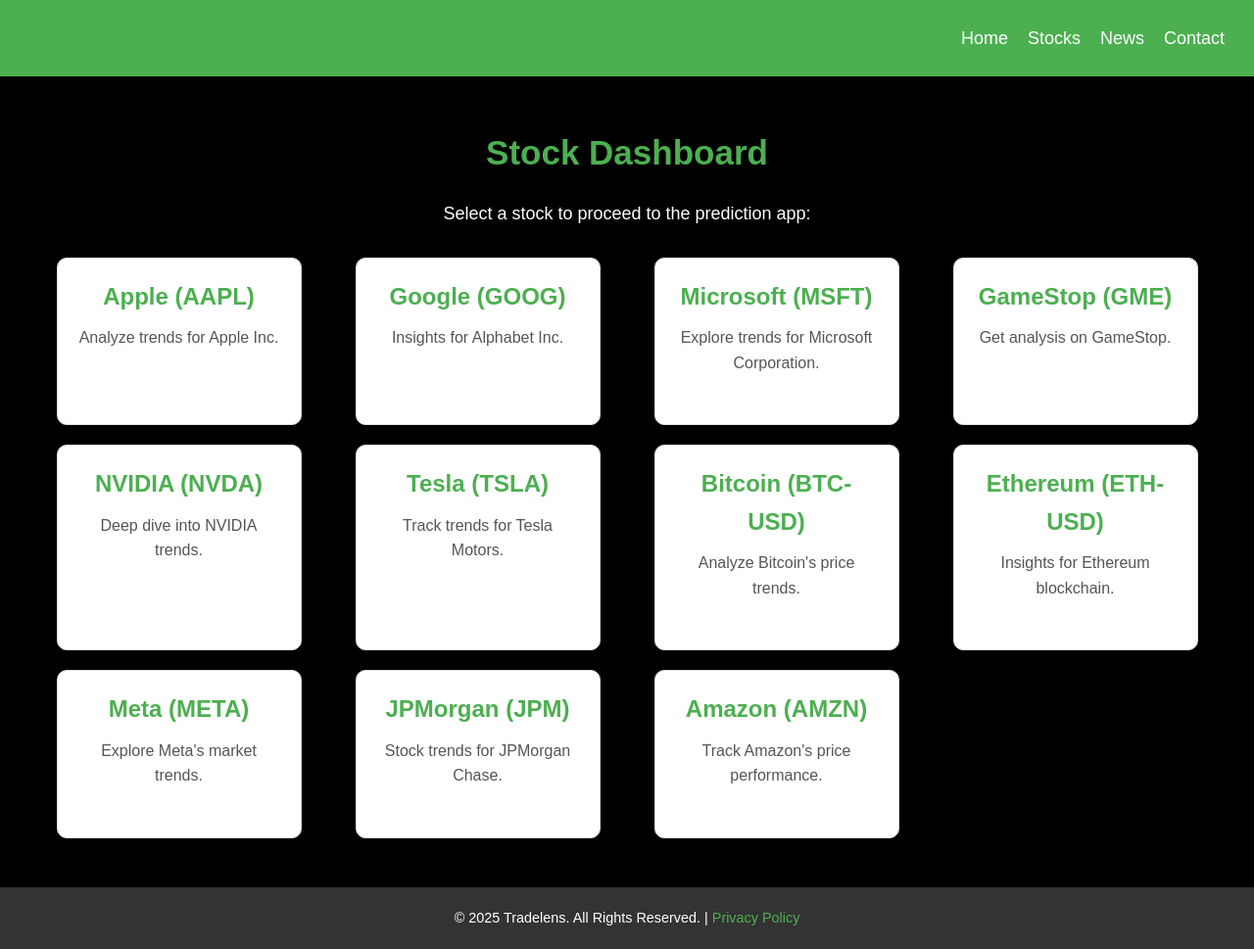
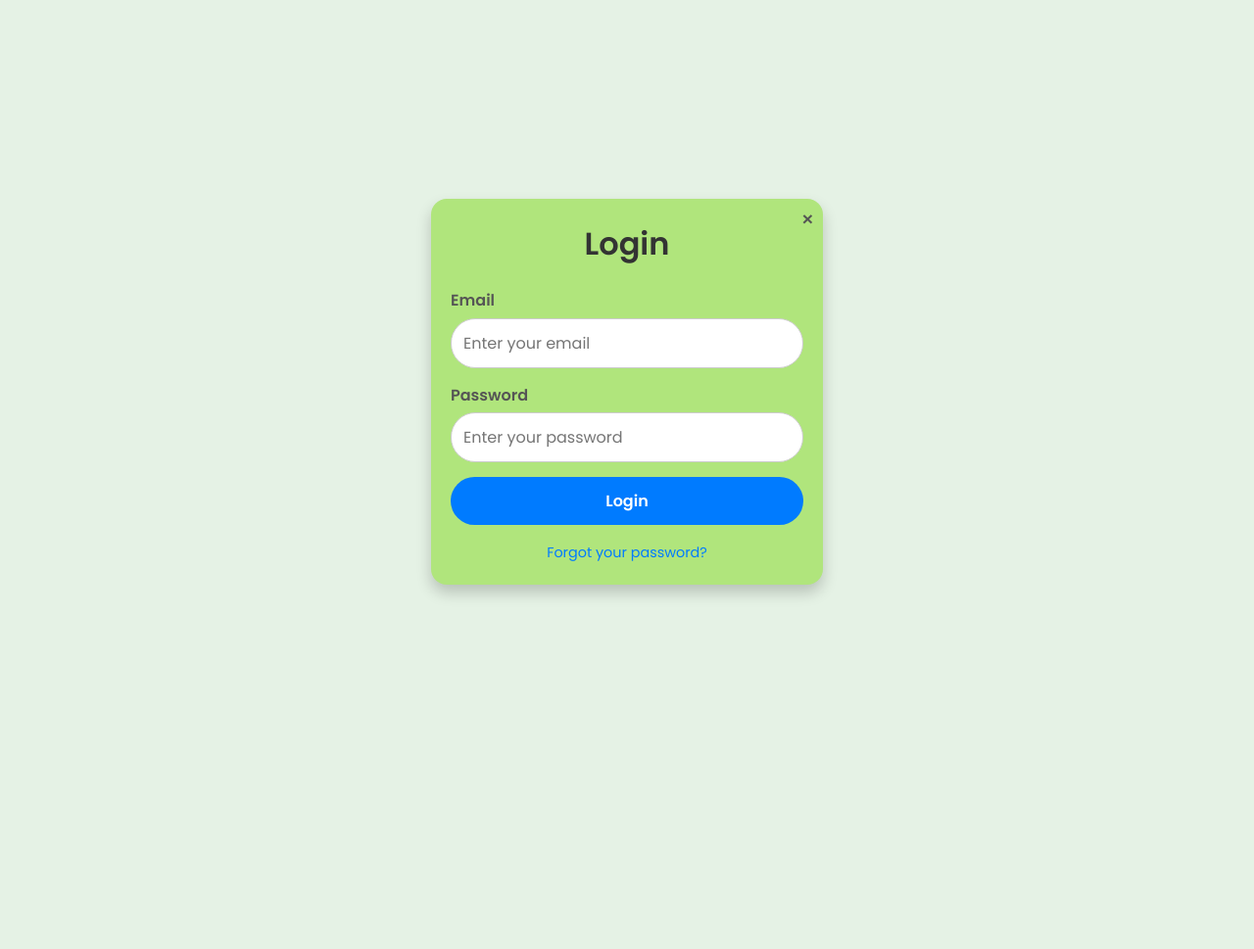
Before and after one commit to anishkax/TradeLens, a plain HTML site: page stocks.html in a window 1280 px wide. Shown: the whole page at 98% size. After the commit the page ends 800 px from the top, so only its background shows below. Drawn offline with Linux system fonts and the light colour scheme.

Commit message:
Initial commit

```diff
--- a/stocks.html
+++ b/stocks.html
@@ -1,10 +1,9 @@
 <!DOCTYPE html>
 <html lang="en">
-
 <head>
     <meta charset="UTF-8">
     <meta name="viewport" content="width=device-width, initial-scale=1.0">
-    <title>Tradelens - Stocks</title>
+    <title>Login Page</title>
     <link rel="stylesheet" href="styles.css">
     <style>
         * {
@@ -14,195 +13,137 @@
         }
 
         body {
-            font-family: Arial, sans-serif;
-            background-color: #000; /* Changed to black */
-            color: #fff; /* Text color changed to white for contrast */
+            font-family: 'Poppins', sans-serif;
+            display: flex;
+            justify-content: center;
+            align-items: center;
+            height: 100vh;
+            background-color: rgba(0, 128, 0, 0.1); /* Greenish transparent background */
         }
 
-        /* Navbar styles */
-        .navbar {
-            background-color: #4CAF50; /* Original green */
-            padding: 15px 30px;
-            display: flex;
-            justify-content: space-between;
-            align-items: center;
-            color: white;
+        .login-container {
+            position: relative;
+            width: 100%;
+            max-width: 400px;
+            background-color: #b0e57c; /* Light green color */
+            padding: 20px;
+            border-radius: 16px;
+            box-shadow: 0 8px 15px rgba(0, 0, 0, 0.2);
         }
 
-        .navbar-logo h1 {
-            font-size: 30px;
-            margin: 0;
-        }
-
-        .navbar-links {
-            list-style: none;
-            display: flex;
-            gap: 20px;
-        }
-
-        .navbar-links li {
-            font-size: 18px;
-        }
-
-        .navbar-links a {
-            color: white;
-            text-decoration: none;
+        .close-button {
+            position: absolute;
+            top: 10px;
+            right: 10px;
+            background-color: transparent;
+            border: none;
+            font-size: 1.2rem;
+            font-weight: bold;
+            color: #555;
+            cursor: pointer;
             transition: color 0.3s;
         }
 
-        .navbar-links a:hover {
+        .close-button:hover {
             color: #333;
         }
 
-        /* Stocks Section */
-        .stocks-section {
+        .login-container h1 {
             text-align: center;
-            padding: 50px 20px;
+            margin-bottom: 20px;
+            color: #333;
+            font-size: 2rem;
+            font-weight: 600;
         }
 
-        .stocks-section h3 {
-            font-size: 35px;
-            color: #4CAF50; /* Original green */
-            margin-bottom: 20px;
+        .form-group {
+            margin-bottom: 15px;
         }
 
-        .stocks-section p {
-            font-size: 18px;
-            color: #fff; /* White text for contrast */
-            margin-bottom: 30px;
+        .form-group label {
+            display: block;
+            margin-bottom: 5px;
+            font-weight: bold;
+            color: #555;
+            font-size: 1rem;
         }
 
-        /* Stock Cards */
-        .stock-grid {
-            display: grid;
-            grid-template-columns: repeat(auto-fill, minmax(250px, 1fr));
-            gap: 20px;
-            justify-items: center;
+        .form-group input {
+            width: 100%;
+            padding: 12px;
+            border: 1px solid #ccc;
+            border-radius: 25px;
+            font-size: 1rem;
+            font-family: 'Poppins', sans-serif;
+            transition: box-shadow 0.3s, border-color 0.3s;
         }
 
-        .stock-card {
-            background-color: #ffffff;
-            border: 1px solid #ddd;
-            border-radius: 10px;
-            box-shadow: 0 4px 8px rgba(0, 0, 0, 0.1);
-            width: 250px;
-            padding: 20px;
-            cursor: pointer;
-            transition: transform 0.3s, box-shadow 0.3s;
+        .form-group input:focus {
+            border-color: #007bff;
+            outline: none;
+            box-shadow: 0 0 8px rgba(0, 123, 255, 0.6);
         }
 
-        .stock-card:hover {
-            transform: translateY(-10px);
-            box-shadow: 0 6px 12px rgba(0, 0, 0, 0.2);
+        .login-button {
+            width: 100%;
+            padding: 12px;
+            background-color: #007bff;
+            border: none;
+            border-radius: 25px;
+            color: #fff;
+            font-size: 1rem;
+            font-weight: 600;
+            cursor: pointer;
+            font-family: 'Poppins', sans-serif;
+            transition: background-color 0.3s, transform 0.2s;
         }
 
-        .stock-card h4 {
-            font-size: 24px;
-            color: #4CAF50; /* Original green */
-            margin-bottom: 10px;
+        .login-button:hover {
+            background-color: #0056b3;
+            transform: scale(1.05);
         }
 
-        .stock-card p {
-            font-size: 16px;
-            color: #555;
+        .forgot-password {
+            text-align: center;
+            margin-top: 15px;
         }
 
-        /* Footer styles */
-        footer {
-            background-color: #333;
-            color: white;
-            text-align: center;
-            padding: 20px;
+        .forgot-password a {
+            color: #007bff;
+            text-decoration: none;
+            font-size: 0.9rem;
+            font-family: 'Poppins', sans-serif;
         }
 
-        footer a {
-            color: #4CAF50; /* Original green */
-            text-decoration: none;
-        }
-
-        footer a:hover {
+        .forgot-password a:hover {
             text-decoration: underline;
         }
     </style>
+    <link href="https://fonts.googleapis.com/css2?family=Poppins:wght@400;600&display=swap" rel="stylesheet">
 </head>
-
 <body>
-    <!-- Include Navbar -->
-    <nav class="navbar">
-        <div class="navbar-logo">
-            <h1>Tradelens</h1>
+    <div class="login-container">
+        <button class="close-button" onclick="closePage()">&times;</button>
+        <h1>Login</h1>
+        <form>
+            <div class="form-group">
+                <label for="email">Email</label>
+                <input type="email" id="email" name="email" placeholder="Enter your email" required>
+            </div>
+            <div class="form-group">
+                <label for="password">Password</label>
+                <input type="password" id="password" name="password" placeholder="Enter your password" required>
+            </div>
+            <button type="submit" class="login-button">Login</button>
+        </form>
+        <div class="forgot-password">
+            <a href="#">Forgot your password?</a>
         </div>
-        <ul class="navbar-links">
-            <li><a href="index.html">Home</a></li>
-            <li><a href="stocks.html">Stocks</a></li>
-            <li><a href="news.html">News</a></li>
-            <li><a href="contact.html">Contact</a></li>
-        </ul>
-    </nav>
-
-    <!-- Stock Selection Section -->
-    <section class="stocks-section">
-        <h3>Stock Dashboard</h3>
-        <p>Select a stock to proceed to the prediction app:</p>
-        <div class="stock-grid">
-            <div class="stock-card" onclick="redirectToApp('AAPL')">
-                <h4>Apple (AAPL)</h4>
-                <p>Analyze trends for Apple Inc.</p>
-            </div>
-            <div class="stock-card" onclick="redirectToApp('GOOG')">
-                <h4>Google (GOOG)</h4>
-                <p>Insights for Alphabet Inc.</p>
-            </div>
-            <div class="stock-card" onclick="redirectToApp('MSFT')">
-                <h4>Microsoft (MSFT)</h4>
-                <p>Explore trends for Microsoft Corporation.</p>
-            </div>
-            <div class="stock-card" onclick="redirectToApp('GME')">
-                <h4>GameStop (GME)</h4>
-                <p>Get analysis on GameStop.</p>
-            </div>
-            <div class="stock-card" onclick="redirectToApp('NVDA')">
-                <h4>NVIDIA (NVDA)</h4>
-                <p>Deep dive into NVIDIA trends.</p>
-            </div>
-            <div class="stock-card" onclick="redirectToApp('TSLA')">
-                <h4>Tesla (TSLA)</h4>
-                <p>Track trends for Tesla Motors.</p>
-            </div>
-            <div class="stock-card" onclick="redirectToApp('BTC-USD')">
-                <h4>Bitcoin (BTC-USD)</h4>
-                <p>Analyze Bitcoin's price trends.</p>
-            </div>
-            <div class="stock-card" onclick="redirectToApp('ETH-USD')">
-                <h4>Ethereum (ETH-USD)</h4>
-                <p>Insights for Ethereum blockchain.</p>
-            </div>
-            <div class="stock-card" onclick="redirectToApp('META')">
-                <h4>Meta (META)</h4>
-                <p>Explore Meta's market trends.</p>
-            </div>
-            <div class="stock-card" onclick="redirectToApp('JPM')">
-                <h4>JPMorgan (JPM)</h4>
-                <p>Stock trends for JPMorgan Chase.</p>
-            </div>
-            <div class="stock-card" onclick="redirectToApp('AMZN')">
-                <h4>Amazon (AMZN)</h4>
-                <p>Track Amazon's price performance.</p>
-            </div>
-        </div>
-    </section>
-
-    <!-- Footer -->
-    <footer>
-        <p>&copy; 2025 Tradelens. All Rights Reserved. | <a href="#">Privacy Policy</a></p>
-    </footer>
-
+    </div>
     <script>
-        function redirectToApp(stockSymbol) {
-            const url = `http://localhost:8501/?stock=${stockSymbol}`;
-            window.open(url, "_blank");
+        function closePage() {
+            window.close();
         }
     </script>
 </body>
-
 </html>
```
Also changed, not shown: index.html (+8 -0 lines), login.html (added, +146 -0 lines).
